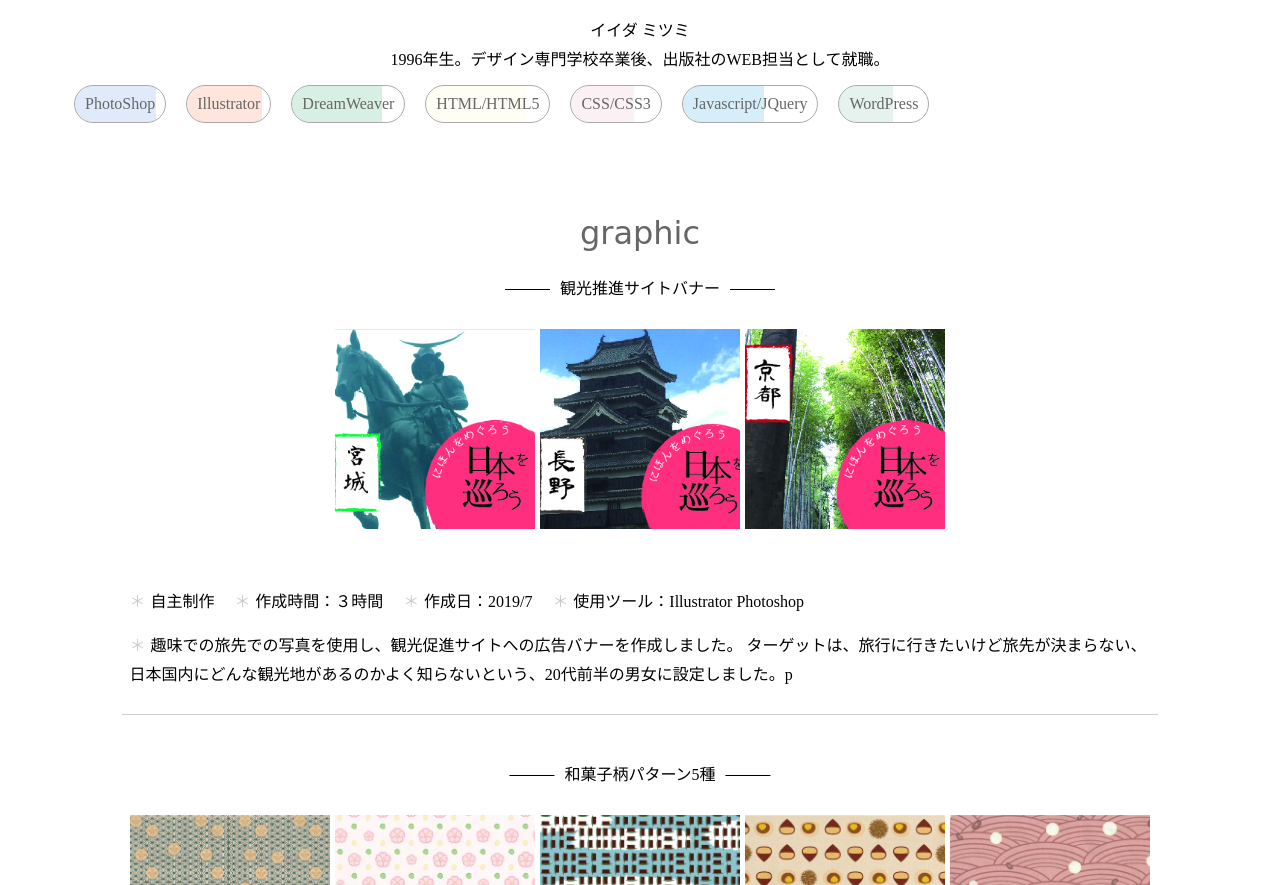
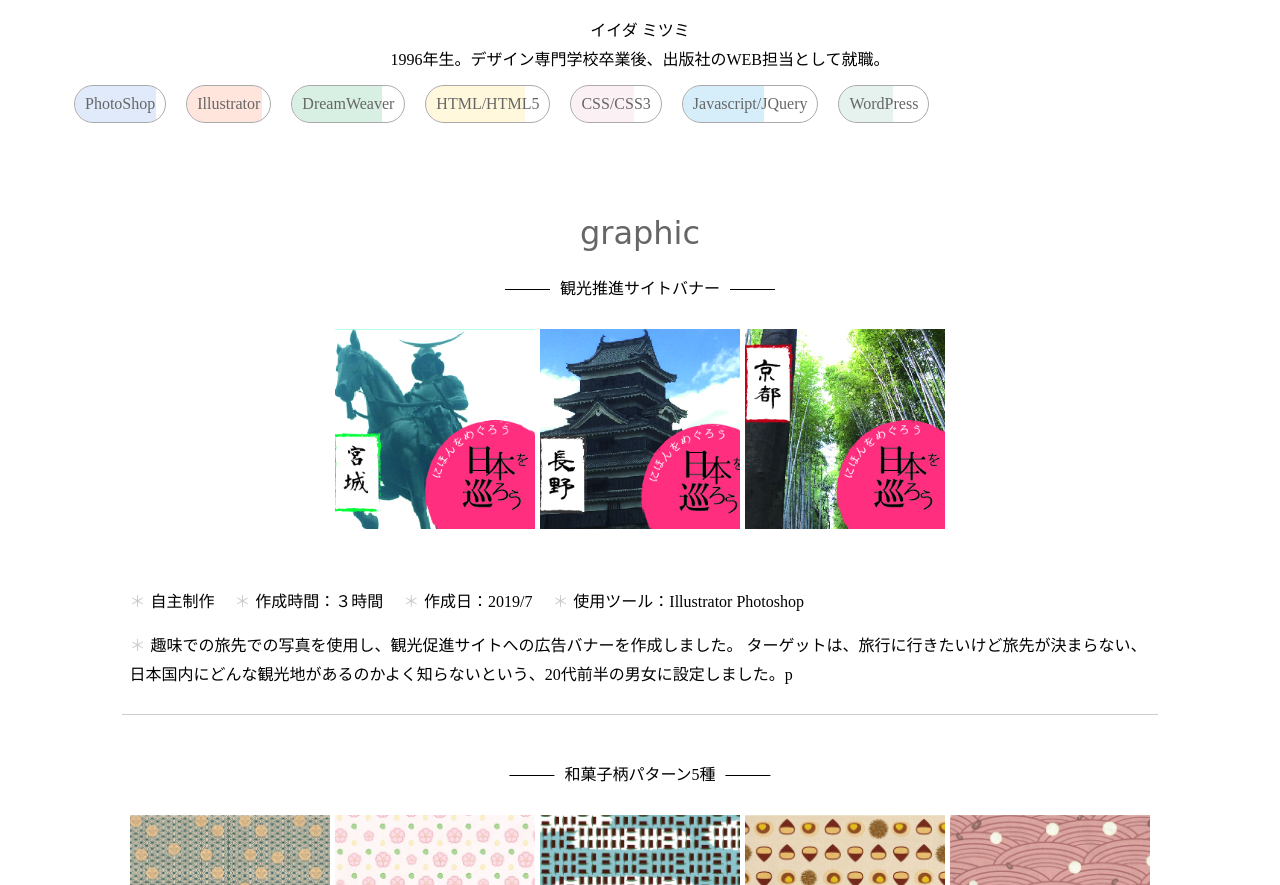
Before and after one commit to mamimu-memo/portforio, a plain HTML site: page index.html in a window 1280 px wide. Shown: the part 1039-1924 px from the top of the page. Drawn offline with Linux system fonts and the light colour scheme; a web font is replaced by a local one.

Commit message:
Add files via upload

```diff
--- a/css/styles.css
+++ b/css/styles.css
@@ -299,7 +299,7 @@ ul.skill li.dw::after{
 
 ul.skill li.ht::after{
     width: 80%;
-    background-color: #fffacd;
+    background-color: #ffdb4f;
 }
 
 ul.skill li.cs::after{
```
